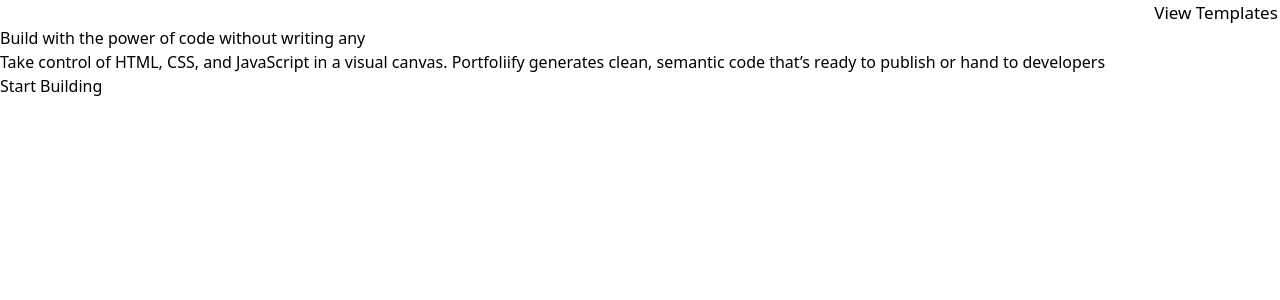
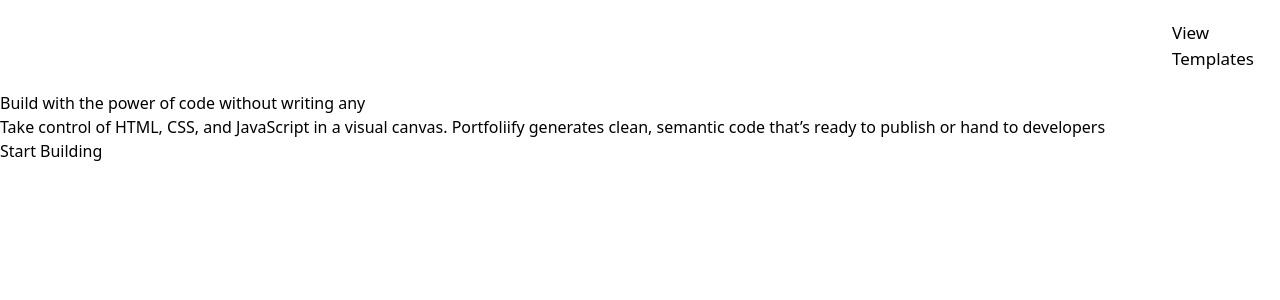
Before and after one commit to rehmnshs/PortfolioBuilder, a React (Vite) app: page / in a window 1280 px wide. Shown: the top 300 px of the page. Built offline with nearby package versions, Linux system fonts and the light colour scheme.

Commit message:
demo ver 2

```diff
--- a/src/App.jsx
+++ b/src/App.jsx
@@ -153,7 +153,7 @@
         <div className="showcase">
           <div className="awt">All Website Templates</div>
           <div className="showcases">
-           {/* <div className="simgo">
+           <div className="simgo">
               <div className="headerofoverlay">
                 <img className="simg" src={pic1} />
                 <div className="overlay"></div>
@@ -184,7 +184,8 @@
                 </a>
               </div>
               <div className="textdown">Developer portfolio</div>
-            </div> */}
+            </div>
+            {/*
             <div className="simgo">
               <div className="headerofoverlay">
                 <img className="simg" src={pic2} />
@@ -215,7 +216,7 @@
                 </a>
               </div>
               <div className="textdown">Photographer portfolio</div>
-            </div>
+            </div> */}
             {/*
             <div className="simgo">
               <div className="headerofoverlay">
--- a/src/index.css
+++ b/src/index.css
@@ -28,7 +28,7 @@
 }
 .padL {
   width: 90%;
-  height: 98%;
+  height: 96%;
   background-color: black;
   color: white;
   display: flex;
@@ -48,6 +48,7 @@
   position: relative;
   z-index: 1;
   transition: all 0.35s;
+  padding: 20px;
 }
 #templatebutton:after,
 #stbuild::after {
```
